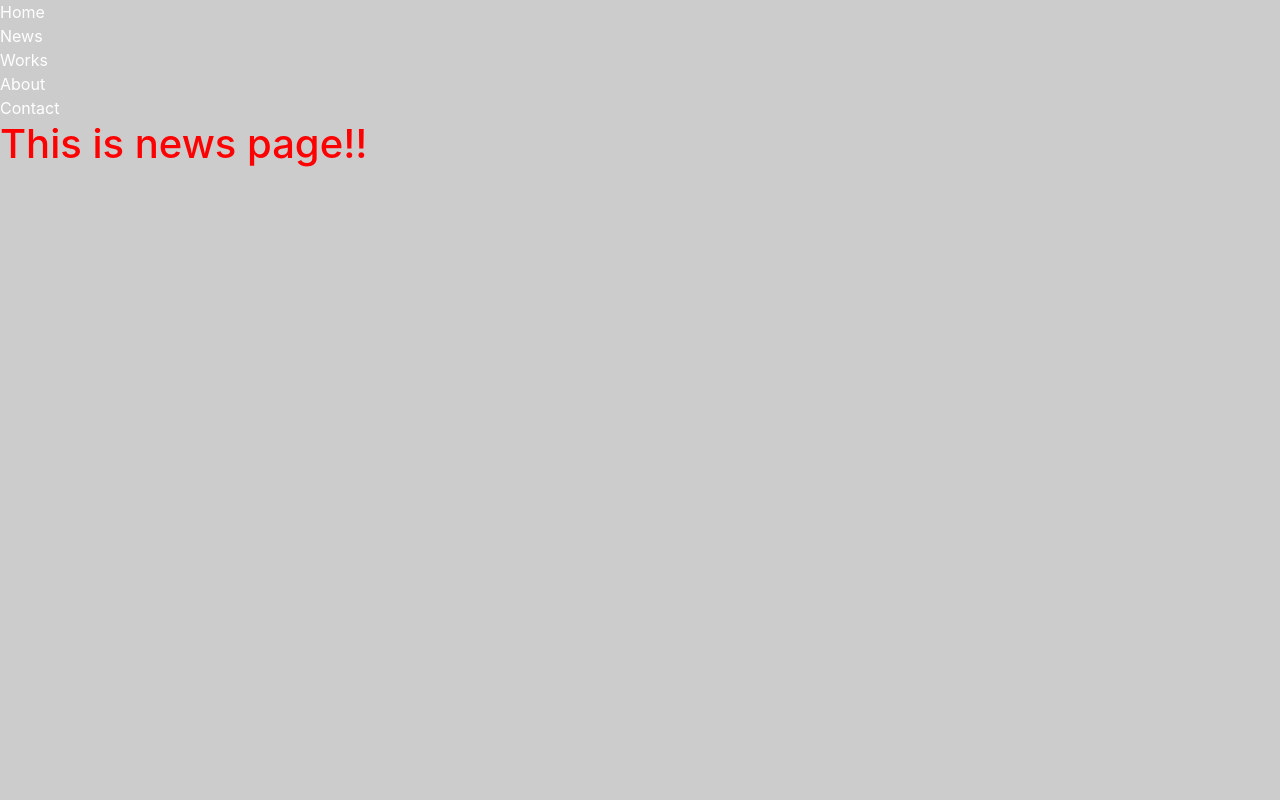
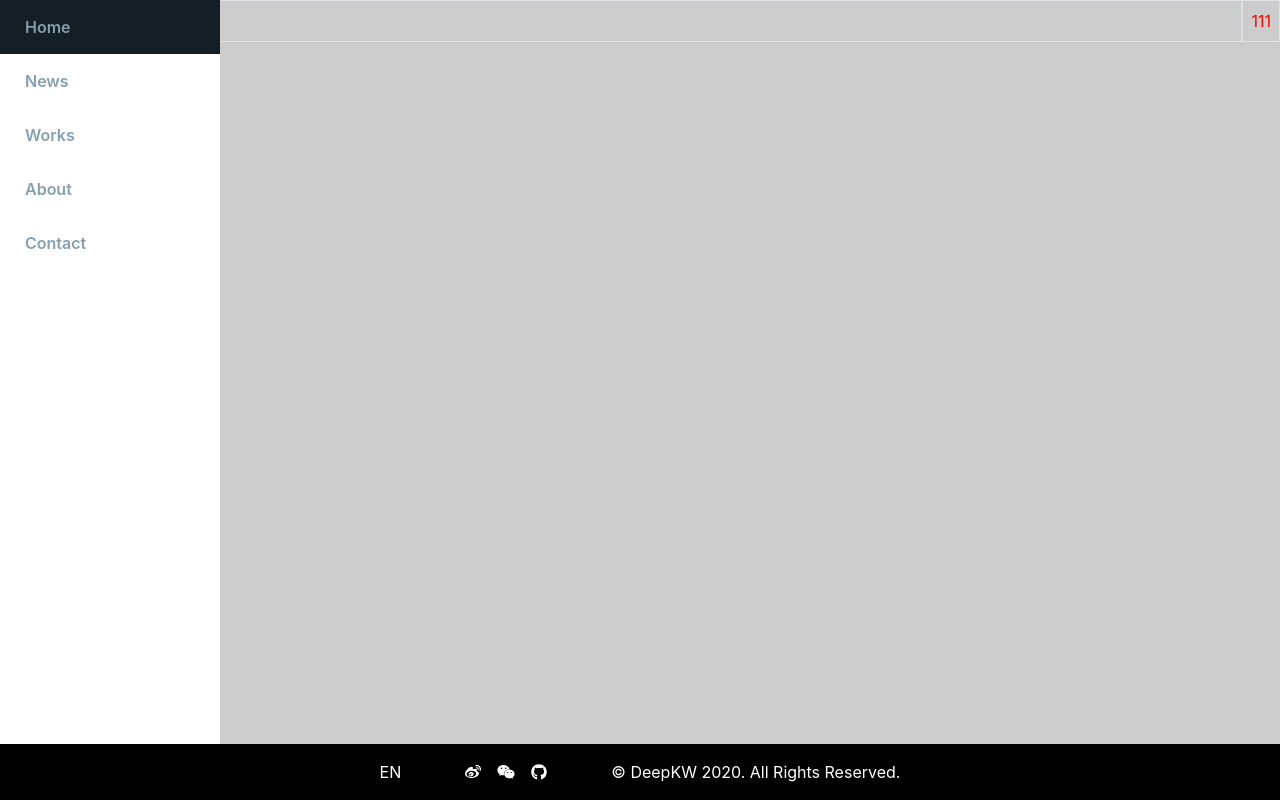
Before and after one commit to ShunyiZhao/DeepKW_Web, a Vue app in the folder project/: page /#/news in a window 1280 px wide. Built offline with nearby package versions, Linux system fonts and the light colour scheme.

Commit message:
CommonNav

```diff
--- a/project/src/components/About/about.vue
+++ b/project/src/components/About/about.vue
@@ -1,14 +1,16 @@
 <template>
     <div>
-        <Basebanner></Basebanner>
-        <h1>This is about page!!</h1>
+        <BaseNav></BaseNav>
+        <Basefooter class="fixed-bottom"></Basefooter>
     </div>
 </template>
 <script>
-import Basebanner from '../Common/Basebanner.vue'
+import BaseNav from '../Common/BaseNav.vue'
+import Basefooter from '../Common/Basefooter.vue'
 export default {
     components: {
-        Basebanner
+        BaseNav,
+        Basefooter
     }
 }
 </script>
--- /dev/null
+++ b/project/src/components/Common/BaseNav.vue
@@ -0,0 +1,124 @@
+<template>
+    <ul class="nav-left-container">
+        <li v-for="(item,index) in fatherList" :key="index" @click="getIndex($event,item.name)">
+            <router-link :to="item.router">{{item.name}}</router-link>
+            <ul class="nav-left-container-small" :class="item.name">
+                <li v-for="(item,i) in list">
+                    <a class="J_menuItem" href="#">{{item}}</a>
+                </li>
+            </ul>
+        </li>
+    </ul>
+</template>
+
+<script>
+export default {
+    template:'#BaseNav',
+    data:function(){
+        return{
+            subClass:"",
+            fatherList:[
+                {router:"/home",name:"Home"},
+                {router:"/news",name:"News"},
+                {router:"/works",name:"Works"},
+                {router:"/about",name:"About"},
+                {router:"/contact",name:"Contact"}
+            ],
+            list:["aaa","bbb","ccc"],
+        }
+    },
+    methods:{
+        getIndex(e,name){
+            console.log(name)
+            e.target.nextElementSibling.style.display = "block"
+        }
+    }
+}
+</script>
+
+<style scoped>
+.Chang{
+    display:block;
+}
+html,body,ul,li,ol,dl,dd,dt,p,h1,h2,h3,
+h4,h5,h6,form,fieldset,legend,img,input {
+    margin: 0;
+    padding: 0;
+}
+fieldset,img,input,button {
+    border: 0 none;
+    padding: 0;
+    margin: 0;
+    outline-style: none;
+}
+/*去掉input等聚焦时的蓝色边框*/
+ul,li,ol {
+    list-style: none;
+}
+select,
+input {
+    vertical-align: middle;
+}
+textarea {
+    resize: none;
+}
+/*防止拖动*/
+img {
+    border: 0;
+    vertical-align: middle;
+}
+a,
+a:hover,
+a:link,
+a:active,
+a:visited {
+    text-decoration: none;
+    color: black;
+}
+h1,h2,h3,h4,h5,h6 {
+    font-weight: normal;
+    font-size: 1em;
+}
+/*设置h标签的大小，设置跟父亲一样大的字体font-size:100%;*/
+s,i,em {
+    font-style: normal;
+    text-decoration: none;
+}
+ul,li,div,h1,h2,h3,h4,h5,h6,ol,p {
+    box-sizing: border-box;
+}
+.nav-left-container {
+    background-color: white;
+    position: fixed;
+    left: 0;
+    top: 0;
+    width: 220px;
+    height: 100%;
+}
+.nav-left-container li a {
+    font-size: 1rem;
+    box-sizing: border-box;
+    cursor: pointer;
+    position: relative;
+    font-weight: 600;
+    padding: 15px 20px 15px 25px;
+    display: block;
+    color: #869fb1;
+}
+.nav-left-container .active {
+    border-left: 4px solid #19a9d5;
+}
+.nav-left-container li:hover {
+    background-color: #131e26;
+}
+.nav-left-container .active>a {
+    color: #869fb1;
+}
+.nav-left-container-small li a {
+    font-size: 1rem;
+    padding: 7px 15px 7px 52px;
+}
+.nav-left-container-small {
+    display: none;
+}
+</style>>
--- a/project/src/components/Common/Basebanner.vue
+++ b/project/src/components/Common/Basebanner.vue
@@ -29,11 +29,11 @@ a{
 }
 a:link {
     color:white;
-    TEXT-DECORATION: none
+    TEXT-DECORATION: none;
 }
 a:visited {
     color:white;
-    TEXT-DECORATION: none
+    TEXT-DECORATION: none;
 }
 a:hover {
     color:white;
--- a/project/src/components/News/news.vue
+++ b/project/src/components/News/news.vue
@@ -1,14 +1,33 @@
 <template>
-    <div>
-        <Basebanner></Basebanner>
-        <h1>This is news page!!</h1>
+    <div id="news">
+        <div id="mainHome" class="d-flex">
+            <div class="px-5 border flex-grow-1">
+                <BaseNav ref="nav"></BaseNav>
+            </div>
+            <div id="main" class="p-2 border d-flex justify-content-center align-items-center">
+                111
+            </div>
+        </div>
+        <Basefooter class="fixed-bottom"></Basefooter>
     </div>
 </template>
 <script>
-import Basebanner from '../Common/Basebanner.vue'
+import BaseNav from '../Common/BaseNav.vue'
+import Basefooter from '../Common/Basefooter.vue'
 export default {
     components: {
-        Basebanner
+        BaseNav,
+        Basefooter
+    },
+    data:function(){
+        return{
+            name : 1
+        }
+    },
+    methods:{
+        getNav(){
+            console.log(this.$refs.nav)
+        }
     }
 }
 </script>
--- a/project/src/components/TextFrame/leftFrame.vue
+++ b/project/src/components/TextFrame/leftFrame.vue
@@ -39,7 +39,6 @@ export default {
     height: 93%;
     width: 20%;
 }
-
 #listinlist {
     font-size: 15pt;
 }
--- a/project/src/components/Works/works.vue
+++ b/project/src/components/Works/works.vue
@@ -1,8 +1,7 @@
 <template>
     <div id="works">
-        <Baseheader></Baseheader>
         <div class="container d-flex">
-            <LeftFrame id="navigation"></LeftFrame>
+            <BaseNav></BaseNav>
             <div id="mainbody" class="d-flex flex-row justify-content-around flex-wrap">
                 <FloatingText :message="data1" :title="title1"></FloatingText>
                 <FloatingText :message="data2"></FloatingText>
@@ -16,8 +15,7 @@
     </div>
 </template>
 <script>
-import Basebanner from '../Common/Basebanner.vue'
-import Baseheader from '../Common/Baseheader.vue'
+import BaseNav from '../Common/BaseNav.vue'
 import Basefooter from '../Common/Basefooter.vue'
 import LeftFrame from '../TextFrame/leftFrame.vue'
 import FloatingText from '../TextFrame/FloatText.vue'
@@ -31,8 +29,7 @@ export default {
         }
     },
     components: {
-        Basebanner,
-        Baseheader,
+        BaseNav,
         Basefooter,
         LeftFrame,
         FloatingText
```
